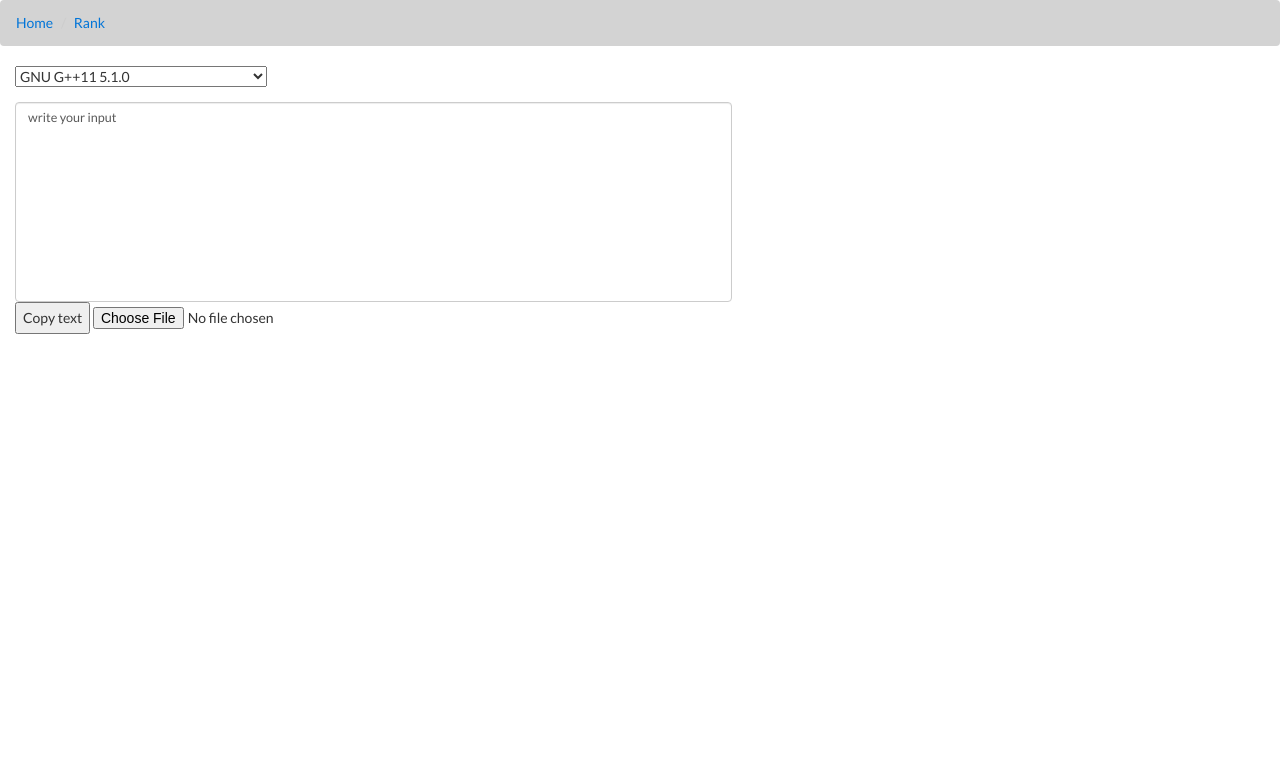
After one commit to nitk17cs/proj, a PHP site: page /ide.php in a window 1280 px wide. The commit adds this page. Shown: the top 779 px of the page. Run offline with PHP 8.4, Linux system fonts and the light colour scheme.

Commit message:
viru sahastrabudhhe

```diff
--- /dev/null
+++ b/ide.php
@@ -0,0 +1,72 @@
+<html>
+<head>
+	<title>ide2</title>
+	<link rel="stylesheet" href="css/style.css" type="text/css">
+
+     <title>ide2</title>
+
+	<!-- tab img -->
+	<link rel="shortcut icon" type="image/x-icon" href="assets/img/ide2.png">
+
+	<!-- css plugin ----------------------------------------------------------------------------------------------------------------------------------------------- -->
+	<link rel="stylesheet" href="assets/css/bootstrap.min.css">
+	<link rel="stylesheet" href="assets/css/font-awesome.min.css">
+	<link rel="stylesheet" href="assets/css/magnific-popup.css">
+	<link rel="stylesheet" href="assets/css/flexslider.css">
+	<link rel="stylesheet" href="assets/css/aos.css">
+
+	<!-- main css ------------------------------------------------------------------------------------------------------------------------------------------------- -->
+	<link rel="stylesheet" href="assets/css/style.css">
+	<link rel="stylesheet" href="assets/css/style-responsives.css">
+
+	<!-- google fonts ---------------------------------------------------------------------------------------------------------------------------------------------- -->
+	<link href="https://fonts.googleapis.com/css?family=Hind:600|Lato:300,400|Ubuntu" rel="stylesheet">
+	<link href="https://fonts.googleapis.com/css?family=Roboto" rel="stylesheet">
+
+<style>
+#button1 , #button2
+ {
+display:inline-block;
+/**other codes**/
+}
+</style>
+</head>
+
+<body>
+<ul class="breadcrumb">
+	<li><a href="index.php">Home</a></li>
+	<li><a href="rank.php">Rank</a></li>
+</ul>
+
+
+
+<form>
+  <div class="form-group col-sm-7 col-xs-12 inputDiv">
+    <select style="width: 18em; display:inline;" name="programTypeId">
+        <option value="1">GNU G++11 5.1.0</option>
+        <option value="2">GNU G++14 6.4.0</option>
+        <option value="3">GNU G++17 9.2.0 </option>
+        <option value="4">Java 11.0.6</option>
+        <option value="5">Python 2.7.15</option>
+        <option value="6">Python 3.7.2</option>
+    </select>
+  </div>
+
+  <div class="form-group col-sm-7 col-xs-12 inputDiv">
+     <textarea id="myInput" placeholder="write your input" maxlength="10000" class="gb wf form-control input" style="height:200px;"></textarea>
+     <button onclick="myFunction()">Copy text</button>
+    <input type="file" class="form-control-file" id="button2">
+</div>
+
+<script>
+function myFunction() {
+  var copyText = document.getElementById("myInput");
+  copyText.select();
+  copyText.setSelectionRange(0, 99999)
+  document.execCommand("copy");
+  alert("Copied the text: " + copyText.value);
+}
+</script>
+
+
+</form>
```
Also changed, not shown: index.php (+15 -8 lines), rank.php (added, +38 -0 lines).
